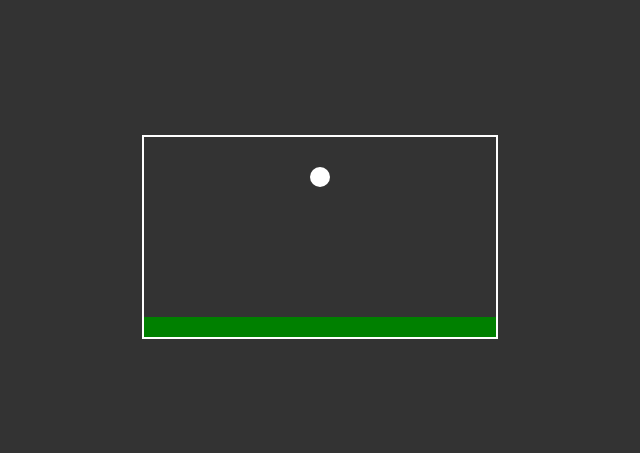
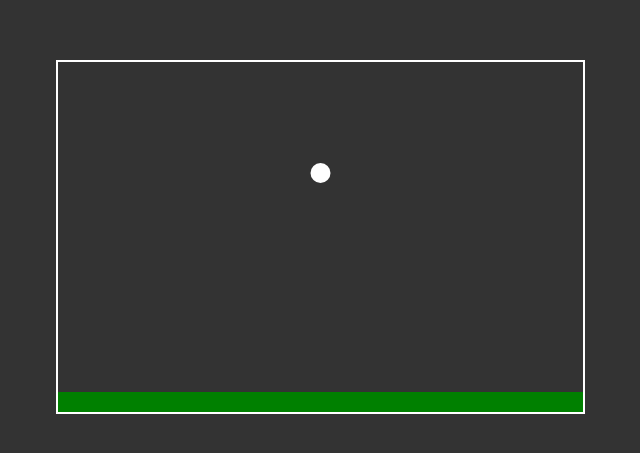
Before and after one commit to sayok0/2D_test1, a plain HTML site: page index.html in a window 1280 px wide. Shown: the part 163-616 px from the top of the page, without its empty margins (320-960 px from the left). Drawn offline with Linux system fonts and the light colour scheme.

Commit message:
Update index.html

```diff
--- a/index.html
+++ b/index.html
@@ -19,7 +19,7 @@
     </style>
 </head>
 <body>
-    <canvas id="myCanvas" width="352" height="200"></canvas>
+    <canvas id="myCanvas" width="525" height="350"></canvas>
     <script src="main.js"></script>
 </body>
 </html>
```
